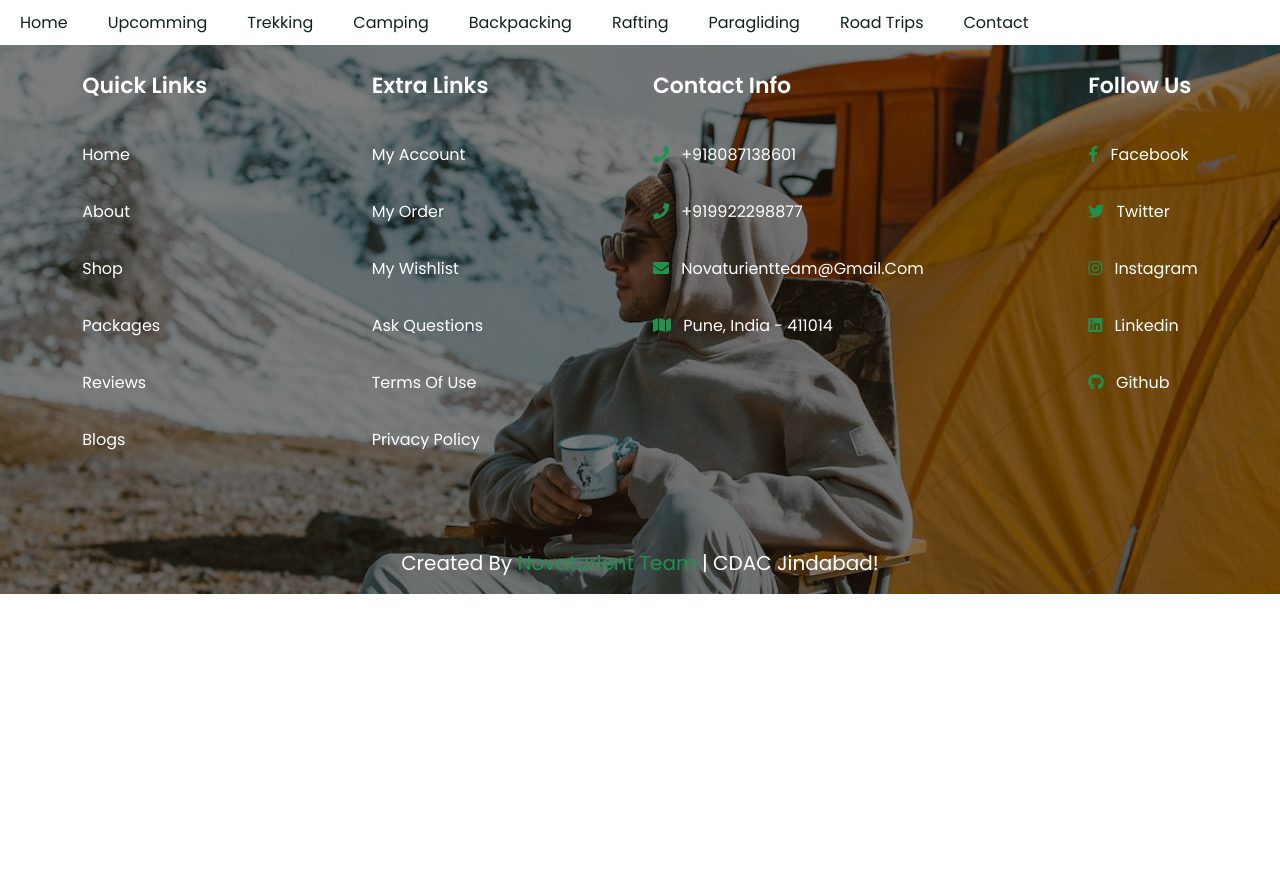
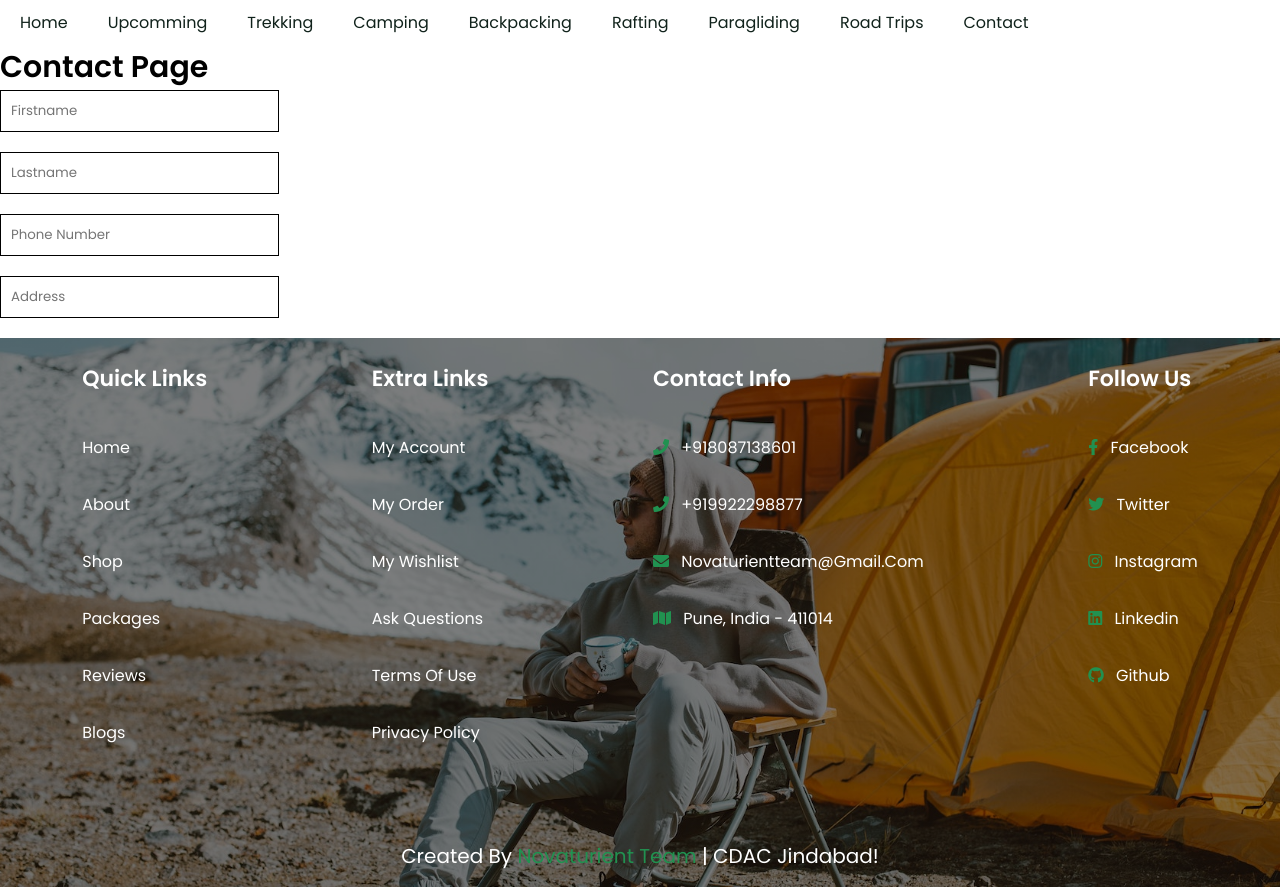
Before and after one commit to Mystic-Brain/NovaTurientTraveller, a React (Create React App) app in the folder webapp/: page /contact in a window 1280 px wide. Before the commit the page ends 800 px from the top, so only its background shows below. Built offline with nearby package versions, Linux system fonts and the light colour scheme.

Commit message:
Feedback folder update

```diff
--- a/webapp/src/pages/Contact/Contact.js
+++ b/webapp/src/pages/Contact/Contact.js
@@ -8,7 +8,7 @@ function Contact() {
   return (
     <div>
         <NavBar />
-        {/* <h1>Contact page</h1>
+        <h1>Contact page</h1>
         <div>
             <div>
                 <input name="firstname" type="text" placeholder='Firstname' />
@@ -22,7 +22,7 @@ function Contact() {
             <div>
                 <input name="address" type="text" placeholder='Address' />
             </div>
-        </div> */}
+        </div>
 
         <Footer />
     </div>
```
Also changed, not shown: webapp/src/pages/Feedback/Feedback.js (added, +9 -0 lines), webapp/src/pages/Feedback/Feedback.css (added).
